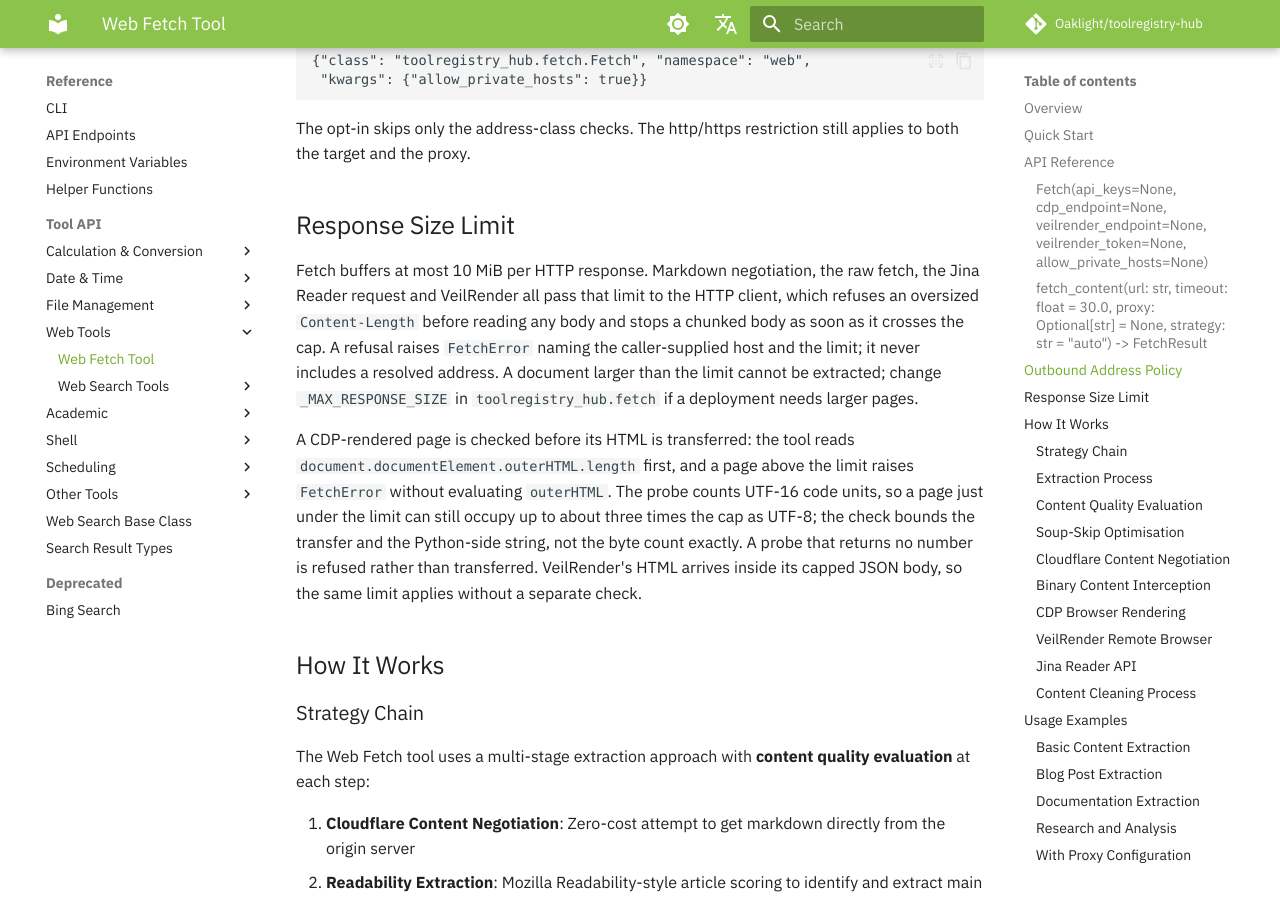
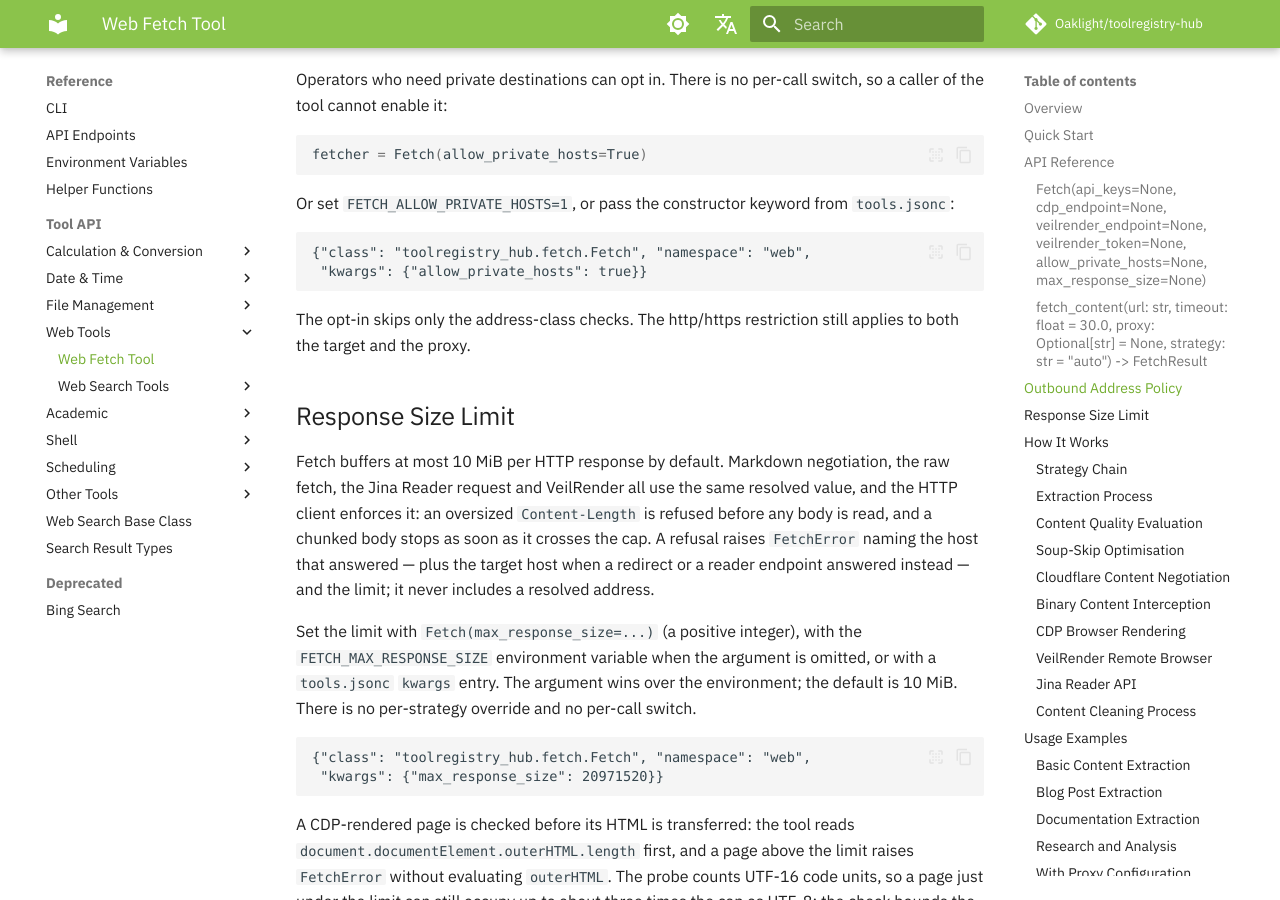
Before and after one commit to Oaklight/toolregistry-hub, an MkDocs documentation site: the page built from docs/tools/websearch/web_fetch_tool.md, in a window 1280 px wide and 900 px high, scrolled down 3892 px. Built offline with MkDocs 1.6.1 and Material for MkDocs 9.7.7, drawn with Linux system fonts in a browser that asks for light colours; some web fonts are replaced; comment, search, counter and statistics services are not loaded; some of the changed text lies outside the part shown.

Commit message:
docs(fetch): document max_response_size and tighten the limit wording (#247)

````diff
--- a/docs/tools/websearch/web_fetch_tool.md
+++ b/docs/tools/websearch/web_fetch_tool.md
@@ -51,7 +51,7 @@ content = fetcher.fetch_content(
 
 ## API Reference
 
-### `Fetch(api_keys=None, cdp_endpoint=None, veilrender_endpoint=None, veilrender_token=None, allow_private_hosts=None)`
+### `Fetch(api_keys=None, cdp_endpoint=None, veilrender_endpoint=None, veilrender_token=None, allow_private_hosts=None, max_response_size=None)`
 
 Initialize the Fetch content extractor.
 
@@ -62,6 +62,7 @@ Initialize the Fetch content extractor.
 - `veilrender_endpoint` (str, optional): Base URL of a VeilRender remote browser service (e.g., `http://localhost:3000`). Falls back to `VEILRENDER_ENDPOINT` environment variable. When set, enables the VeilRender stage, positioned before CDP in the auto fallback chain.
 - `veilrender_token` (str, optional): Bearer token for VeilRender authentication. Falls back to `VEILRENDER_TOKEN` environment variable. Optional — omit if your VeilRender instance requires no auth.
 - `allow_private_hosts` (bool, optional): Allow the target URL and proxy to use private addresses. Defaults to `False`. When omitted or `None`, the `FETCH_ALLOW_PRIVATE_HOSTS` environment variable is read (`1`, `true`, `yes` or `on` enables it). The http/https scheme restriction always applies. There is no per-call switch, so a tool caller cannot enable it.
+- `max_response_size` (int, optional): Largest HTTP response body, in bytes, that any request buffers. Must be a positive integer; `0`, negatives and non-integers raise `ValueError`. When omitted or `None`, the `FETCH_MAX_RESPONSE_SIZE` environment variable is read, and 10 MiB (10485760) is the default. The argument wins over the environment. The same value bounds markdown negotiation, the raw fetch, Jina Reader and VeilRender; there is no per-strategy override and no per-call switch.
 
 ### `fetch_content(url: str, timeout: float = 30.0, proxy: Optional[str] = None, strategy: str = "auto") -> FetchResult`
 
@@ -111,7 +112,14 @@ The opt-in skips only the address-class checks. The http/https restriction still
 
 ## Response Size Limit
 
-Fetch buffers at most 10 MiB per HTTP response. Markdown negotiation, the raw fetch, the Jina Reader request and VeilRender all pass that limit to the HTTP client, which refuses an oversized `Content-Length` before reading any body and stops a chunked body as soon as it crosses the cap. A refusal raises `FetchError` naming the caller-supplied host and the limit; it never includes a resolved address. A document larger than the limit cannot be extracted; change `_MAX_RESPONSE_SIZE` in `toolregistry_hub.fetch` if a deployment needs larger pages.
+Fetch buffers at most 10 MiB per HTTP response by default. Markdown negotiation, the raw fetch, the Jina Reader request and VeilRender all use the same resolved value, and the HTTP client enforces it: an oversized `Content-Length` is refused before any body is read, and a chunked body stops as soon as it crosses the cap. A refusal raises `FetchError` naming the host that answered — plus the target host when a redirect or a reader endpoint answered instead — and the limit; it never includes a resolved address.
+
+Set the limit with `Fetch(max_response_size=...)` (a positive integer), with the `FETCH_MAX_RESPONSE_SIZE` environment variable when the argument is omitted, or with a `tools.jsonc` `kwargs` entry. The argument wins over the environment; the default is 10 MiB. There is no per-strategy override and no per-call switch.
+
+```jsonc
+{"class": "toolregistry_hub.fetch.Fetch", "namespace": "web",
+ "kwargs": {"max_response_size": 20971520}}
+```
 
 A CDP-rendered page is checked before its HTML is transferred: the tool reads `document.documentElement.outerHTML.length` first, and a page above the limit raises `FetchError` without evaluating `outerHTML`. The probe counts UTF-16 code units, so a page just under the limit can still occupy up to about three times the cap as UTF-8; the check bounds the transfer and the Python-side string, not the byte count exactly. A probe that returns no number is refused rather than transferred. VeilRender's HTML arrives inside its capped JSON body, so the same limit applies without a separate check.
 
````
Also changed, not shown: docs/changelog.md (+2 -2 lines).
